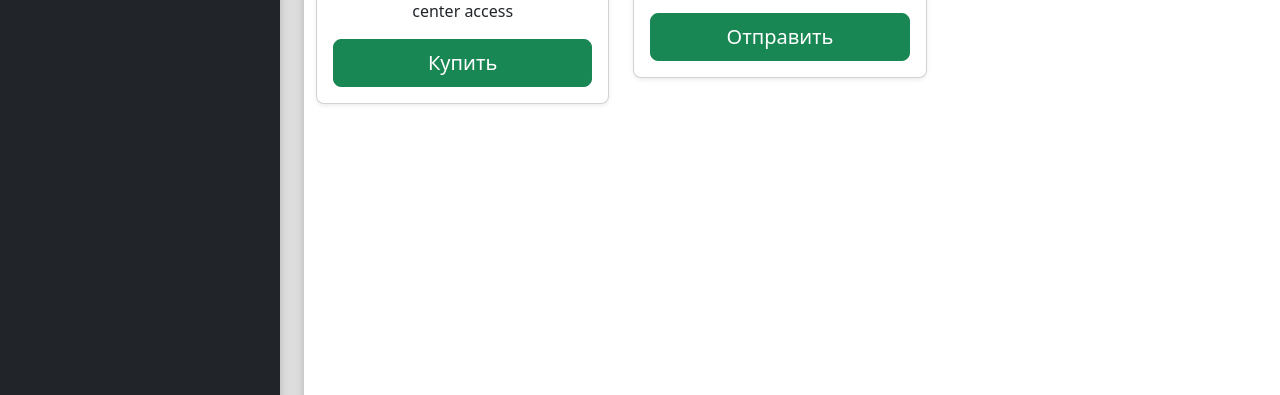
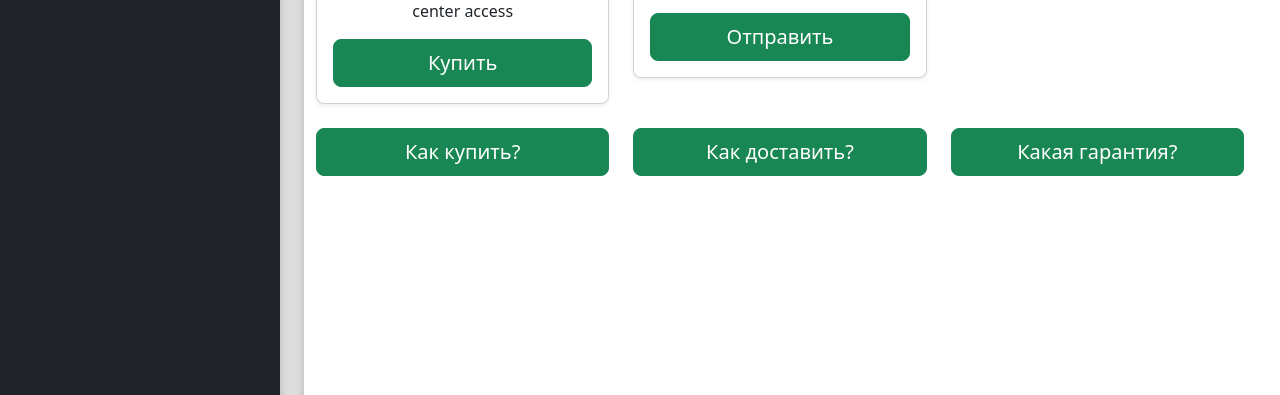
Before and after one commit to Yer-Jean/HW-19.1, a plain HTML site: page index.html in a window 1280 px wide. Shown: the part 335-730 px from the top of the page. Drawn offline with nearby package versions, Linux system fonts and the light colour scheme.

Commit message:
3.Three buttons added

```diff
--- a/index.html
+++ b/index.html
@@ -285,12 +285,12 @@
                         </div>
                     </div>
                 </div>
+
                 <div class="col-4">
                     <div class="card mb-4 rounded-3 shadow-sm">
                         <div class="card-header py-3">
                             <h4 class="my-0 fw-normal">Оставьте заявку</h4>
                         </div>
-
                         <div class="card-body">
                             <div class="mb-3">
                                 <input type="Text" class="form-control" id="exampleFormControlInputName"
@@ -301,6 +301,59 @@
                                        placeholder="name@example.com">
                             </div>
                             <button type="submit" class="w-100 btn btn-lg btn btn-success">Отправить</button>
+                        </div>
+                    </div>
+                </div>
+            </div>
+
+            <div class="row">
+                <div class="col-4">
+                    <p>
+                        <button class="w-100 btn btn-lg btn btn-success" type="button"
+                                data-bs-toggle="collapse" data-bs-target="#collapseWidthHowToBuy"
+                                aria-expanded="false" aria-controls="collapseWidthHowToBuy">Как купить?
+                        </button>
+                    </p>
+                    <div style="min-height: 120px;">
+                        <div class="collapse collapse-vertical" id="collapseWidthHowToBuy">
+                            <div class="card card-body"  style="width: 300px;">
+                                Купить товары из нашего каталога можно нажав кнопку "Купить". Оплата за товар возможна
+                                наличными при получении товара, кредитной/дебетовой карточкой, PayPal, криптовалютой,
+                                а также оформив рассрочку в одном из банков-партнеров.
+                            </div>
+                        </div>
+                    </div>
+                </div>
+
+                <div class="col-4">
+                    <p>
+                        <button class="w-100 btn btn-lg btn btn-success" type="button"
+                                data-bs-toggle="collapse" data-bs-target="#collapseWidthHowToDeliver"
+                                aria-expanded="false" aria-controls="collapseWidthHowToDeliver">Как доставить?
+                        </button>
+                    </p>
+                    <div style="min-height: 120px;">
+                        <div class="collapse collapse-vertical" id="collapseWidthHowToDeliver">
+                            <div class="card card-body" style="width: 300px;">
+                                Доставка товара осуществляется после его оплаты. Возможные варианты: курьером
+                                до двери. До выбранного постомата. С помощью сервиса Яндекс:Доставка.
+                            </div>
+                        </div>
+                    </div>
+                </div>
+
+                <div class="col-4">
+                    <p>
+                        <button class="w-100 btn btn-lg btn btn-success" type="button"
+                                data-bs-toggle="collapse" data-bs-target="#collapseWidthWarranty"
+                                aria-expanded="false" aria-controls="collapseWidthWarranty">Какая гарантия?
+                        </button>
+                    </p>
+                    <div style="min-height: 120px;">
+                        <div class="collapse collapse-vertical" id="collapseWidthWarranty">
+                            <div class="card card-body" style="width: 300px;">
+                                На весь товара распространяется ограниченная гарантия сроком на 12 месяцев.
+                            </div>
                         </div>
                     </div>
                 </div>
```
